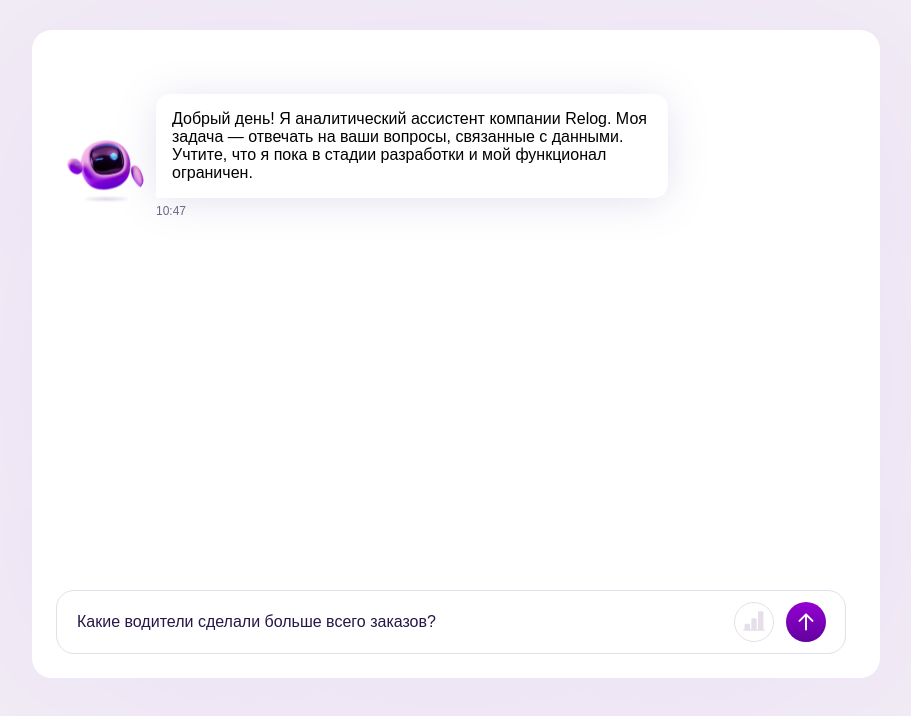
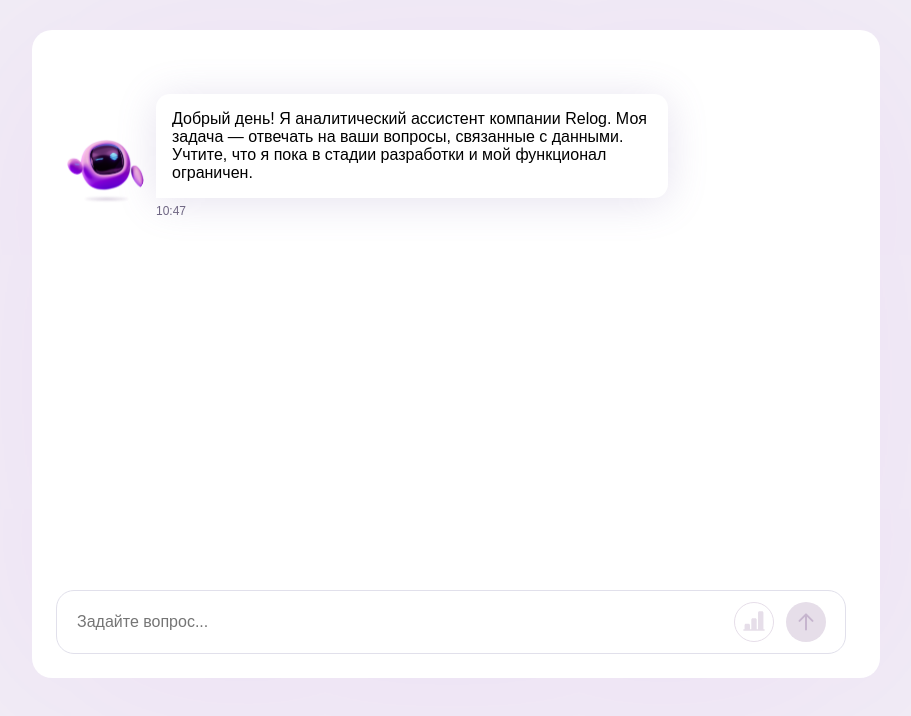
Before and after one commit to sbeka/relog-asap, a React (Create React App) app: page / in a window 1280 px wide. Shown: the top 716 px of the page, without its empty margins (184-1095 px from the left). Built offline with nearby package versions, Linux system fonts and the light colour scheme; a web font is replaced by a local one.

Commit message:
features

```diff
--- a/src/Chat/Chat.jsx
+++ b/src/Chat/Chat.jsx
@@ -17,7 +17,7 @@ const Chat = () => {
 		),
 	]);
 	const [loading, setLoading] = useState(false);
-	const [newMessage, setNewMessage] = useState('Какие водители сделали больше всего заказов?');
+	const [newMessage, setNewMessage] = useState('');
 	const [chartResponse, setChartResponse] = useState(false);
 
 
```
